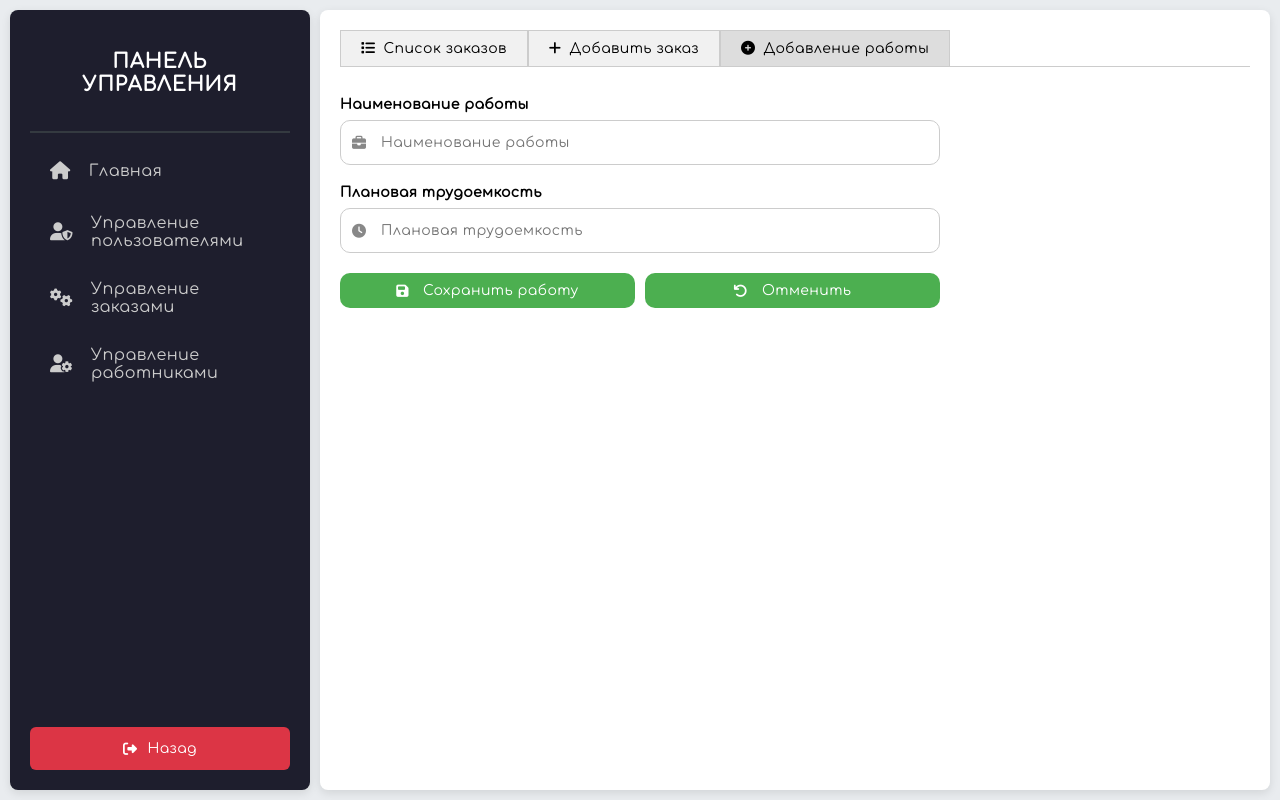
After one commit to gulieveg/work-time-management, a Python web app: template app/templates/control/orders/add_work.html in a window 1280 px wide. The commit adds this page. Run offline with Jinja, Linux system fonts and the light colour scheme; the template is opened without the code that fills it, so the values that code supplies are empty.

Commit message:
:tada: Next commit

```diff
--- /dev/null
+++ b/app/templates/control/orders/add_work.html
@@ -0,0 +1,73 @@
+{% extends "control/base.html" %}
+
+{% block title %}Добавление работы{% endblock title %}
+
+{% block content %}
+    <div class="content-section">
+        <div class="tabs">
+            <form method="GET" action="{{ url_for('control.orders.orders_table') }}">
+                <button class="tab-button"><i class="fas fa-list"></i>Список заказов</button>
+            </form>
+            <form method="GET" action="{{ url_for('control.orders.add_order') }}">
+                <button class="tab-button"><i class="fas fa-plus"></i>Добавить заказ</button>
+            </form>
+            <form method="GET" action="{{ url_for('control.orders.add_work', order_id=request.view_args['order_id']) }}">
+                <button class="tab-button active"><i class="fas fa-circle-plus"></i>Добавление работы</button>
+            </form>
+        </div>
+
+        <form method="POST">
+            <div class="form-group">
+                <label>Наименование работы</label>
+                <div>
+                    <i class="fas fa-briefcase"></i>
+                    <input
+                        type="text"
+                        name="work_name"
+                        value="{{ request.form.get('work_name', '') }}"
+                        class="work-name"
+                        placeholder="Наименование работы"
+                        autocomplete="off"
+                        required
+                    />
+                </div>
+            </div>
+
+            <div class="form-group">
+                <label>Плановая трудоемкость</label>
+                <div>
+                    <i class="fas fa-clock"></i>
+                    <input
+                        type="number"
+                        name="work_planned_hours"
+                        min="0"
+                        step="0.01"
+                        value="{{ request.form.get('work_planned_hours', '') }}"
+                        class="work-planned-hours"
+                        placeholder="Плановая трудоемкость"
+                        autocomplete="off"
+                        required
+                    />
+                </div>
+            </div>
+
+            <div class="form-buttons">
+                <button type="submit" class="default-button">
+                    <i class="fas fa-save"></i>Сохранить работу
+                </button>
+
+                <a href="{{ url_for('control.orders.orders_table') }}" class="default-button">
+                    <i class="fas fa-undo"></i>Отменить
+                </a>
+            </div>
+        </form>
+
+        <div class="flashed-messages">
+            {% for category, message in get_flashed_messages(with_categories=true) %}
+                <div class="{{ category }}" id="message">
+                    <p>{{ message }}</p>
+                </div>
+            {% endfor %}
+        </div>
+    </div>
+{% endblock content %}
--- a/app/utils/messages.py
+++ b/app/utils/messages.py
@@ -36,6 +36,11 @@ MESSAGES: Dict[str, Dict[str, str]] = {
         "order_updated": "Заказ успешно изменен.",
         "order_exists": "Заказ с таким номером уже существует.",
     },
+    "works": {
+        "work_added": "Работа успешно добавлена.",
+        "work_updated": "Работа успешно изменена.",
+        "work_exists": "Работа с таким описанием уже существует.",
+    },
     "users": {
         "user_added": "Пользователь успешно добавлен.",
         "user_updated": "Пользователь успешно изменен.",
```
Also changed, not shown: app/routes/control/orders.py (+19 -0 lines), app/templates/control/orders/add_order.html (+10 -5 lines), app/templates/control/orders/orders_table.html (+6 -12 lines).
